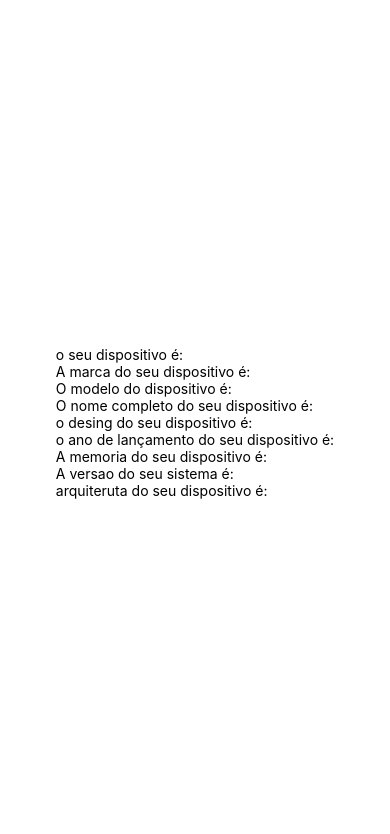
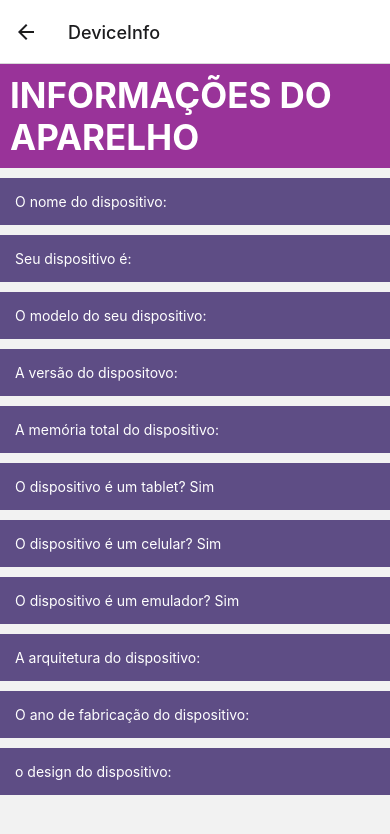
Before and after one commit to zezinhacker/recursos-nativos, a React Native app: screen /DeviceInfo in a window 390 px wide. Shown: the top 834 px of the page. Built offline with nearby package versions, Linux system fonts and the light colour scheme.

Commit message:
homescreen

```diff
--- a/App.jsx
+++ b/App.jsx
@@ -1,20 +1,5 @@
-import { StyleSheet, View } from 'react-native';
-import DeviceInfo from './screens/DeviceInfo';
-
-const styles = StyleSheet.create({
-  container: {
-    flex: 1,
-    backgroundColor: '#fff',
-    alignItems: 'center',
-    justifyContent: 'center',
-  },
-});
-
+import RootNavigation from "./index";
 
 export default function App() {
-  return (
-    <View style={styles.container}>
-        <DeviceInfo/>
-    </View>
-  );
+  return <RootNavigation />;
 }
--- /dev/null
+++ b/index.js
@@ -0,0 +1,20 @@
+import { NavigationContainer } from '@react-navigation/native';
+import { createStackNavigator } from '@react-navigation/stack';
+
+import HomeScreen from './screens/HomeScreen';
+import DeviceInfo from './screens/DeviceInfo';
+
+const Stack = createStackNavigator()
+
+const RootNavigation = () => {
+    return (
+        <NavigationContainer>
+            <Stack.Navigator>
+                <Stack.Screen name='Home' component={HomeScreen} options={{headerShown: true}} />
+                <Stack.Screen name='DeviceInfo' component={DeviceInfo} options={{headerShown: true}} />
+            </Stack.Navigator>
+        </NavigationContainer>
+    )
+}
+
+export default RootNavigation;
--- a/screens/DeviceInfo.jsx
+++ b/screens/DeviceInfo.jsx
@@ -4,70 +4,65 @@ import * as Device from 'expo-device'
 const styles = StyleSheet.create({
   container: {
     flex: 1,
-        gap: 10
+    backgroundColor: "#fff",
+    alignItems: "center",
+    justifyContent: "center",
   },
-    content: {
-        flex: 1,
-        gap: 20,
-        padding: 20,
-        alignSelf: 'center',
+  title: {
+    fontSize: 35,
+    backgroundColor: "#939",
+    fontWeight: "bold",
+    color: "#fff",
+    marginBottom: 10,
+    padding: 10,
   },
-    contentTextStyle: {
-        padding: 5,
-        textAlignVertical: 'center',
-        minHeight: 50,
-        backgroundColor: '#969',
-        color: 'white',
-        fontWeight: 'bold',
-        fontSize: 18,
-        textAlign: 'center'
+  info: {
+    fontSize: 14,
+    backgroundColor: "#5e4d85",
+    color: "#fff",
+    marginBottom: 10,
+    padding: 15,
+
   },
-    footer: {
-        backgroundColor: '#888',
-        paddingHorizontal: 25,
-        padding: 20,
-    }
 });
 
-export default function DeviceInfo () {
-    return(
+export default function DeviceInfo() {
+  return (
     <View>
-            <Text>
-                o seu dispositivo é:
-                {Device.modelName}
+       <Text style={styles.title}>INFORMAÇÕES DO APARELHO</Text>
+      <Text style={styles.info}>
+        O nome do dispositivo: {Device.deviceName}
       </Text>
-            <Text>
-                A marca do seu dispositivo é:
-                {Device.modelId}
+      <Text style={styles.info}>
+        Seu dispositivo é: {Device.brand}
       </Text>
-            <Text>
-                O modelo do dispositivo é:
-                {Device.DeviceType}
+      <Text style={styles.info}>
+        O modelo do seu dispositivo: {Device.modelName}
       </Text>
-            <Text>
-                O nome completo do seu dispositivo é:
-                {Device.designName}
+      <Text style={styles.info}>
+        A versão do dispositovo: {Device.osVersion}
       </Text>
-            <Text>
-                o desing do seu dispositivo é:
-                {Device.osBuildId}
+      <Text style={styles.info}>
+        A memória total do dispositivo: {Device.totalMemory}
       </Text>
-            <Text>
-                o ano de lançamento do seu dispositivo é:
-                {Device.osBuildId}
+      <Text style={styles.info}>
+        O dispositivo é um tablet? {Device.isTablet ? "Sim" : "Não"}
       </Text>
-            <Text>
-                A memoria do seu dispositivo é:
-                {Device.osBuildId}
+      <Text style={styles.info}>
+        O dispositivo é um celular? {Device.isPhone ? "Sim" : "Não"}
       </Text>
-            <Text>
-                A versao do seu sistema é:
-                {Device.osBuildId}
+      <Text style={styles.info}>
+        O dispositivo é um emulador? {Device.isDevice ? "Sim" : "Não"}
       </Text>
-            <Text>
-                arquiteruta do seu dispositivo é:
-                {Device.osBuildId}
+      <Text style={styles.info}>
+        A arquitetura do dispositivo: {Device.osBuildId}
+      </Text>
+      <Text style={styles.info}>
+        O ano de fabricação do dispositivo: {Device.deviceYearClass}
+      </Text>
+      <Text style={styles.info}>
+        o design do dispositivo: {Device.designName}
       </Text>
     </View>
-    )
+  );
 }
--- /dev/null
+++ b/screens/HomeScreen.jsx
@@ -0,0 +1,20 @@
+import { Button, View, StyleSheet } from "react-native";
+
+const HomeScreen = ({navigation}) => {
+    return (
+        <View style={styles.container}>
+            <Button title='Informações do Dispositivo' onPress={() => navigation.navigate('DeviceInfo')} />
+        </View>
+    )
+}
+
+const styles = StyleSheet.create({
+    container: {
+      flex: 1,
+      backgroundColor: '#fff',
+      alignItems: 'center',
+      justifyContent: 'center',
+    },
+  });
+
+export default HomeScreen;
```
Also changed, not shown: package.json (+5 -3 lines), 1 other file (tests, documents, lock files or other folders). Lines whose indentation alone changed are shown as unchanged.
